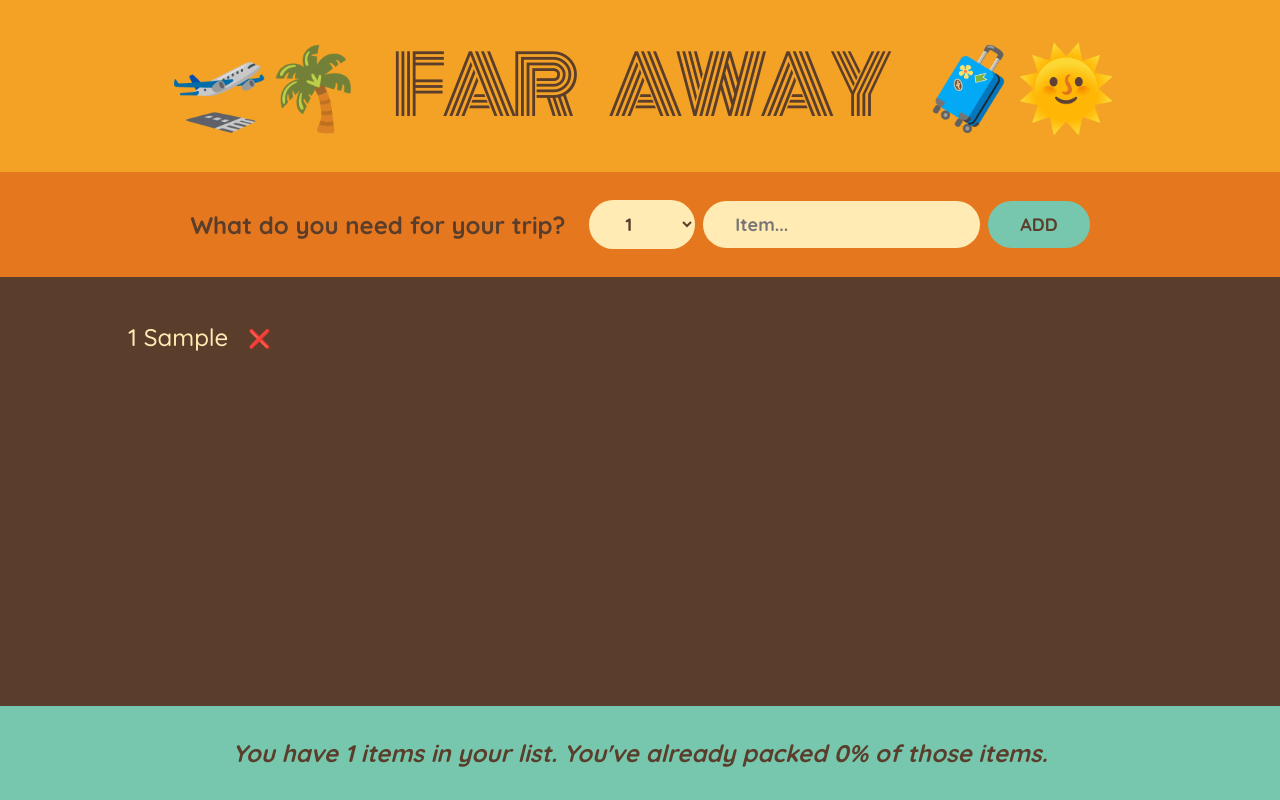
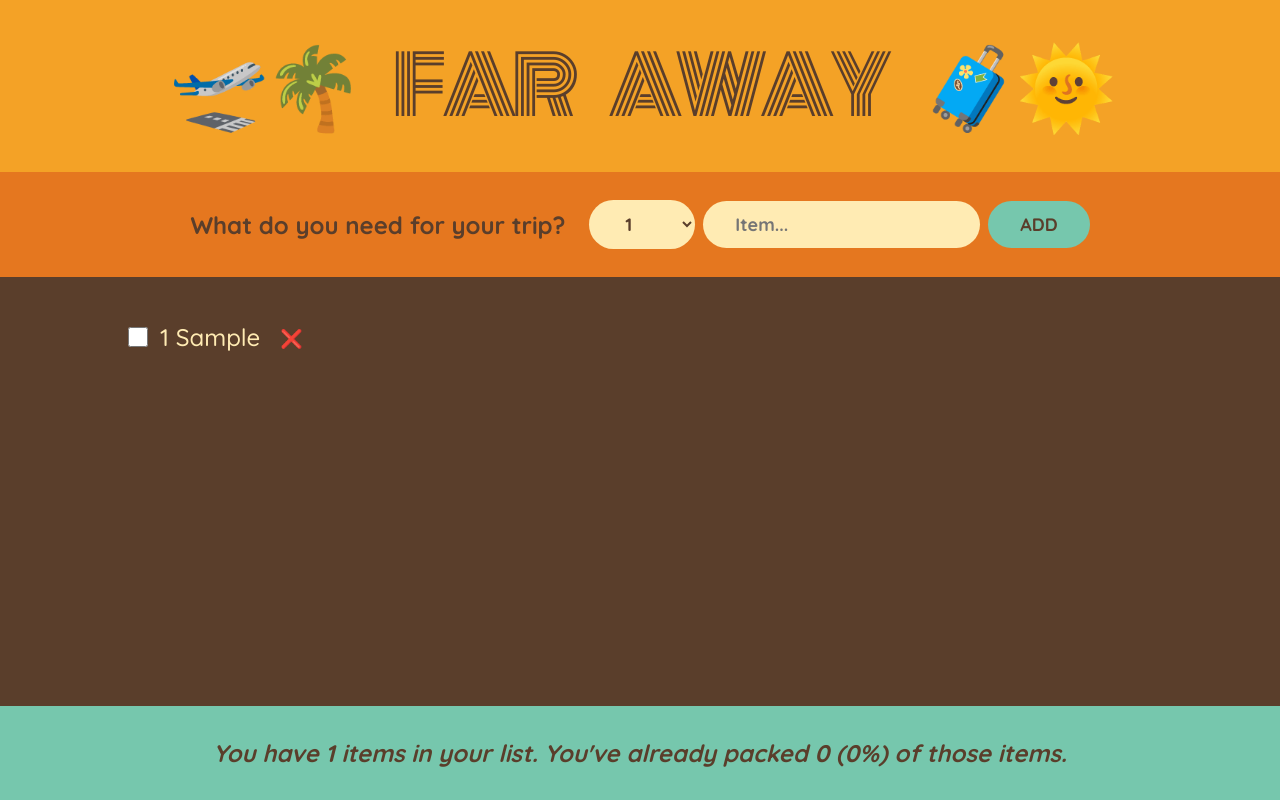
Before and after one commit to LeonLonsdale/jonas-travel-list, a React (Create React App) app: page / in a window 1280 px wide. Both pictures are taken after typing "Sample" into the empty fields and a click on the button "ADD". Built offline with nearby package versions, Linux system fonts and the light colour scheme; the HTML template or start-up script is replaced by a standard one.

Commit message:
mark items as packed

```diff
--- a/src/App.js
+++ b/src/App.js
@@ -9,12 +9,16 @@ const App = () => {
   const [items, setItems] = useState([]);
   const handleAddItems = (item) => setItems((items) => [...items, item]);
   const handleDelItems = (id) => setItems((items) => items.filter((item) => item.id !== id));
+  const handleToggleItems = (id) =>
+    setItems((items) =>
+      items.map((item) => (item.id === id ? {...item, packed: !item.packed} : item))
+    );
   return (
     <div className="app">
       <Logo />
       {/* Convention to use name: onAdd... */}
       <Form onAddItems={handleAddItems} />
-      <PackingList items={items} onDelItems={handleDelItems} />
+      <PackingList items={items} onDelItems={handleDelItems} onToggleItems={handleToggleItems} />
       <Stats items={items} />
     </div>
   );
@@ -58,21 +62,22 @@ const Form = ({onAddItems}) => {
   );
 };
 
-const PackingList = ({items, onDelItems}) => {
+const PackingList = ({items, onDelItems, onToggleItems}) => {
   return (
     <div className="list">
       <ul>
         {items.map((item) => (
-          <Item item={item} onDelItems={onDelItems} key={item.id} />
+          <Item item={item} onDelItems={onDelItems} onToggleItems={onToggleItems} key={item.id} />
         ))}
       </ul>
     </div>
   );
 };
 
-const Item = ({item, onDelItems}) => {
+const Item = ({item, onDelItems, onToggleItems}) => {
   return (
     <li>
+      <input type="checkbox" value={item.packed} onChange={() => onToggleItems(item.id)} />
       <span style={item.packed ? {textDecoration: 'line-through'} : {}}>
         {item.quantity} {item.description}
       </span>
@@ -88,7 +93,8 @@ const Stats = ({items}) => {
   return (
     <footer className="stats">
       <em>
-        You have {numItems} items in your list. You've already packed {packedPerc}% of those items.
+        You have {numItems} items in your list. You've already packed {numPacked} ({packedPerc}%) of
+        those items.
       </em>
     </footer>
   );
```
